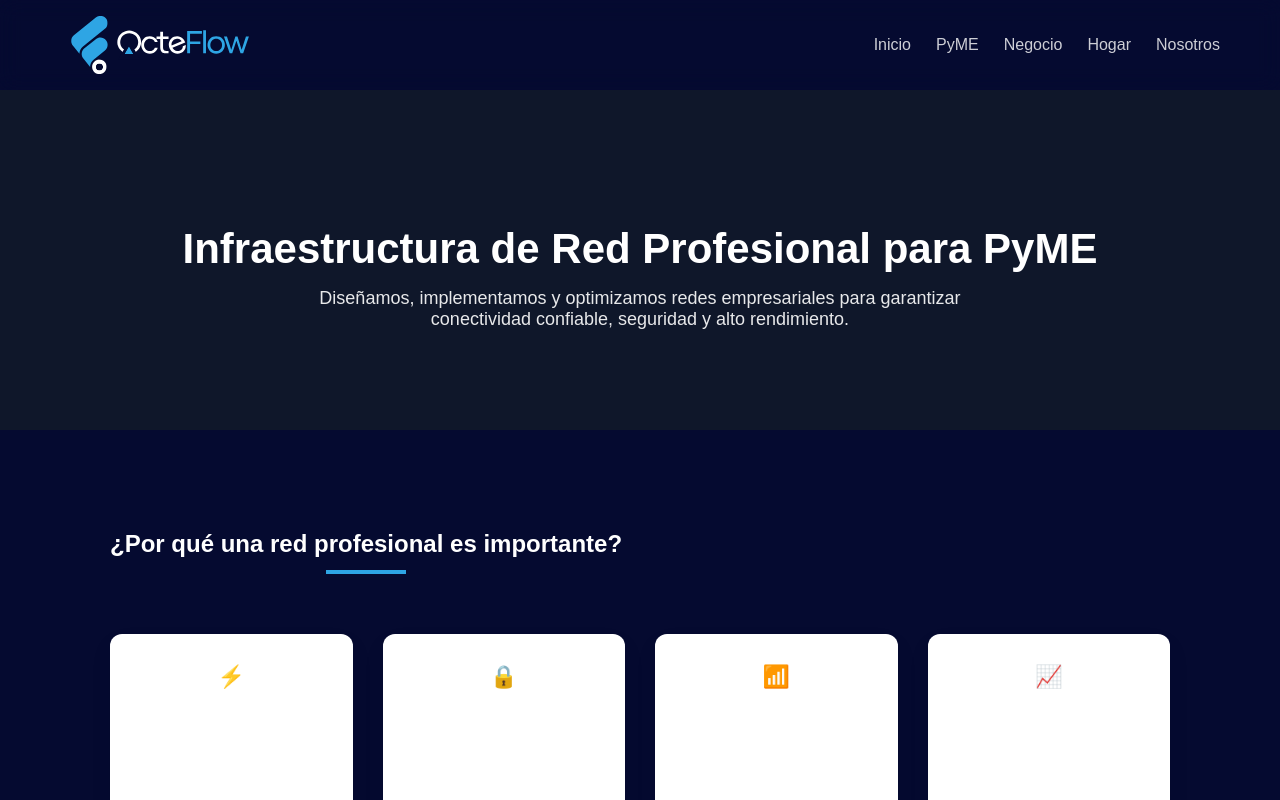
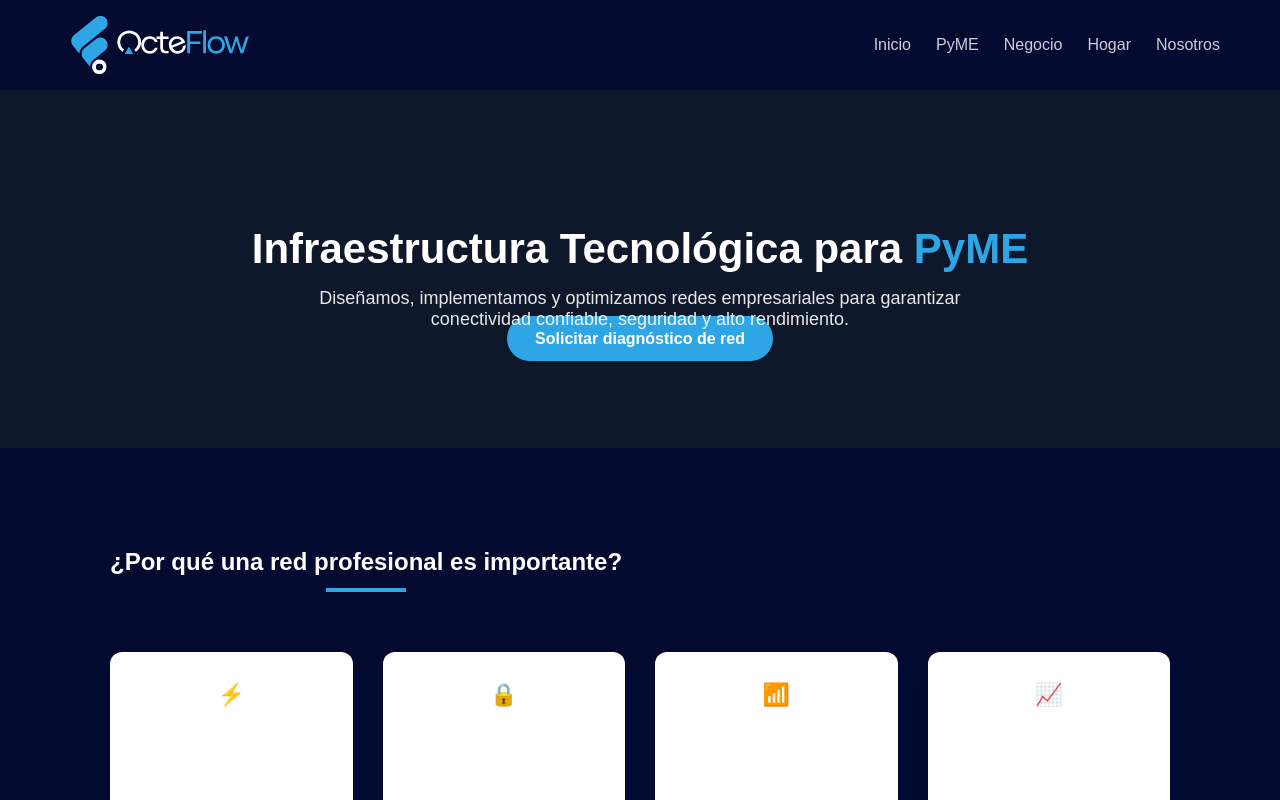
Before and after one commit to OcteFlow/octeflow-site, a Next.js app: page /pyme in a window 1280 px wide. Shown: the top 800 px of the page. Built offline with nearby package versions, Linux system fonts and the light colour scheme.

Commit message:
Update pyme.js

```diff
--- a/pages/pyme.js
+++ b/pages/pyme.js
@@ -3,30 +3,60 @@ import HeaderPages from "../components/HeaderPages";
 import Footer from "../components/Footer";
 
 export default function Pyme() {
+
 return (
+
 <>
-    <HeaderPages />
+
 <Head>
 <title>Soluciones de Red para PyME | OcteFlow</title>
+
 <meta
 name="description"
 content="Infraestructura de red profesional para PyME: WiFi empresarial, redes LAN, CCTV y soporte especializado."
 />
+
 </Head>
 
+<div style={{
+minHeight:"100vh",
+background:"#050a30",
+color:"white",
+fontFamily:"Arial, sans-serif"
+}}>
+
+<HeaderPages />
+
 {/* HERO */}
+
 <section className="page-hero">
 
-        <h1>Infraestructura de Red Profesional para PyME</h1>
+<div className="page-hero-content">
+
+<h1>
+Infraestructura Tecnológica para <span style={{color:"#2ea5e4"}}>PyME</span>
+</h1>
 
 <p>
-          Diseñamos, implementamos y optimizamos redes empresariales para
-          garantizar conectividad confiable, seguridad y alto rendimiento.
+Diseñamos, implementamos y optimizamos redes empresariales para garantizar
+conectividad confiable, seguridad y alto rendimiento.
 </p>
+
+<a
+href="https://wa.me/5214421396305"
+target="_blank"
+rel="noopener noreferrer"
+className="cta-btn"
+>
+Solicitar diagnóstico de red
+</a>
+
+</div>
 
 </section>
 
 {/* BENEFICIOS */}
+
 <section className="page-section">
 
 <h2 className="section-title">
@@ -36,7 +66,7 @@ export default function Pyme() {
 <div className="benefits-grid">
 
 <div className="benefit-card">
-            ⚡
+<div className="benefit-icon">⚡</div>
 <h3>Mayor Productividad</h3>
 <p>
 Una red estable evita interrupciones y mejora el flujo de trabajo.
@@ -44,7 +74,7 @@ export default function Pyme() {
 </div>
 
 <div className="benefit-card">
-            🔒
+<div className="benefit-icon">🔒</div>
 <h3>Seguridad Empresarial</h3>
 <p>
 Segmentación de red y control de accesos para proteger la empresa.
@@ -52,7 +82,7 @@ export default function Pyme() {
 </div>
 
 <div className="benefit-card">
-            📶
+<div className="benefit-icon">📶</div>
 <h3>WiFi sin zonas muertas</h3>
 <p>
 Diseño profesional de cobertura para oficinas, almacenes o locales.
@@ -60,7 +90,7 @@ export default function Pyme() {
 </div>
 
 <div className="benefit-card">
-            📈
+<div className="benefit-icon">📈</div>
 <h3>Preparado para crecer</h3>
 <p>
 Infraestructura escalable para nuevas sucursales o expansión.
@@ -72,6 +102,7 @@ export default function Pyme() {
 </section>
 
 {/* REDES */}
+
 <section className="page-section gray">
 
 <h2 className="section-title">
@@ -82,15 +113,19 @@ export default function Pyme() {
 
 <div className="catalog-block">
 <h3>Diagnóstico y Evaluación</h3>
+
 <ul>
 <li>Estudio profesional de cobertura WiFi</li>
 <li>Auditoría de infraestructura existente</li>
 <li>Reporte técnico de diagnóstico</li>
 </ul>
+
 </div>
 
 <div className="catalog-block">
+
 <h3>Diseño e Implementación</h3>
+
 <ul>
 <li>Arquitectura LAN y WiFi empresarial</li>
 <li>Suministro de equipos</li>
@@ -99,35 +134,45 @@ export default function Pyme() {
 <li>Segmentación WiFi corporativo / invitados</li>
 <li>Memoria técnica</li>
 </ul>
+
 </div>
 
 <div className="catalog-block">
+
 <h3>Optimización de Red</h3>
+
 <ul>
 <li>Mejora de redes existentes</li>
 <li>Eliminación de zonas muertas</li>
 <li>Balanceo de carga</li>
 <li>Optimización de rendimiento</li>
 </ul>
+
 </div>
 
 <div className="catalog-block">
+
 <h3>Soporte y Mantenimiento</h3>
+
 <ul>
 <li>Monitoreo de red</li>
 <li>Soporte remoto o en sitio</li>
 <li>Mantenimiento preventivo</li>
 <li>Atención a fallas críticas</li>
 </ul>
+
 </div>
 
 <div className="catalog-block">
+
 <h3>Infraestructura para Crecimiento</h3>
+
 <ul>
 <li>Escalabilidad de red</li>
 <li>Apertura de nuevas sucursales</li>
 <li>Estandarización tecnológica</li>
 </ul>
+
 </div>
 
 </div>
@@ -135,6 +180,7 @@ export default function Pyme() {
 </section>
 
 {/* CCTV */}
+
 <section className="page-section">
 
 <h2 className="section-title">
@@ -144,46 +190,57 @@ export default function Pyme() {
 <div className="catalog">
 
 <div className="catalog-block">
+
 <h3>Cámaras de Seguridad IP</h3>
+
 <p>
-              Sistemas modernos de videovigilancia con monitoreo remoto y
-              grabación inteligente.
+Sistemas modernos de videovigilancia con monitoreo remoto y grabación inteligente.
 </p>
+
 </div>
 
 <div className="catalog-block">
+
 <h3>Infraestructura PoE</h3>
+
 <p>
 Instalación de switches PoE y cableado profesional para cámaras.
 </p>
+
 </div>
 
 <div className="catalog-block">
+
 <h3>Sistemas de Energía Solar</h3>
+
 <p>
 Soluciones para cámaras en lugares sin acceso eléctrico.
 </p>
+
 </div>
 
 <div className="catalog-block">
+
 <h3>Gestión de Video</h3>
+
 <p>
 Software de monitoreo centralizado para empresas y sucursales.
 </p>
+
 </div>
 
 </div>
 
 </section>
 
-      {/* CTA */}
+{/* CTA FINAL */}
+
 <section className="cta-section">
 
 <h2>¿Tu empresa tiene problemas de WiFi o red?</h2>
 
 <p>
-          Podemos ayudarte a diagnosticar, optimizar o implementar una red
-          profesional para tu negocio.
+Podemos ayudarte a diagnosticar, optimizar o implementar una red profesional para tu empresa.
 </p>
 
 <a
@@ -192,12 +249,17 @@ export default function Pyme() {
 rel="noopener noreferrer"
 className="cta-btn"
 >
-          Solicitar diagnóstico de red
+Hablar con un especialista
 </a>
 
 </section>
 
 <Footer />
+
+</div>
+
 </>
+
 );
+
 }
```
Lines whose indentation alone changed are shown as unchanged.
